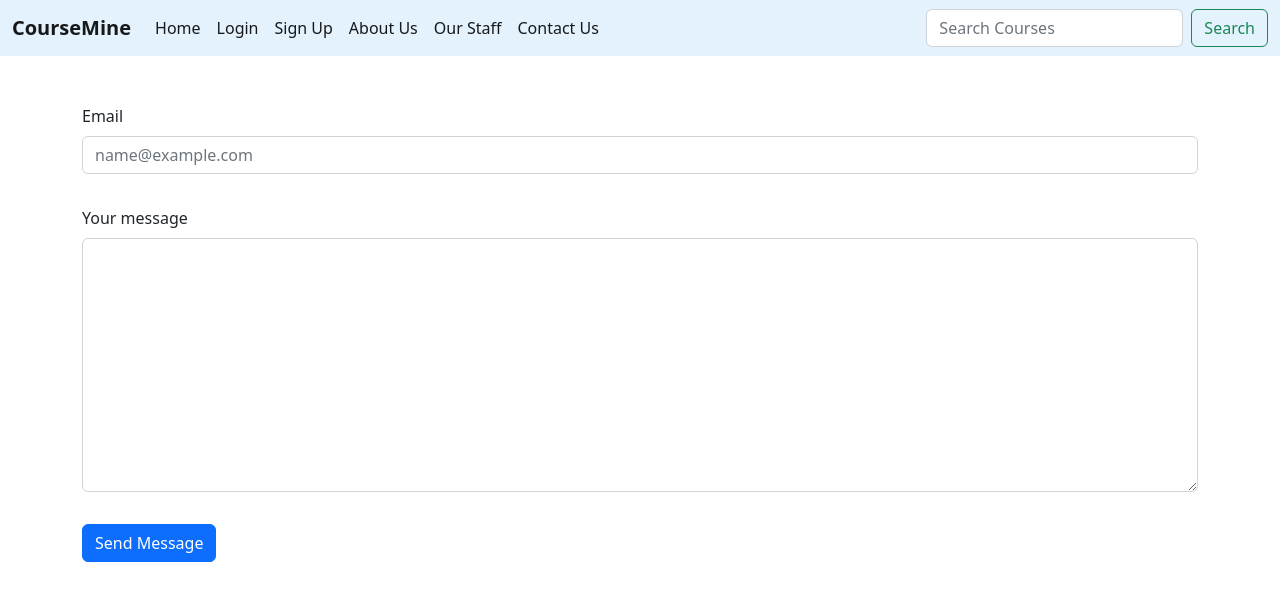
After one commit to Tommy-Burns/SchoolSystem, a Django app: page /school/contact/ in a window 1280 px wide. The commit adds this page. Shown: the top 601 px of the page. Run offline with Django 3.2, Linux system fonts and the light colour scheme; parts of the project's set-up code (start-up, migrations or seed data) failed here and were passed over.

Commit message:
up to contact us form

```diff
--- /dev/null
+++ b/school/templates/contact.html
@@ -0,0 +1,18 @@
+{% extends 'base.html' %}
+
+{% block content %}
+<br><br>
+<form action="" class="row g-3">
+    <div class="mb-3">
+        <label for="exampleFormControlInput1" class="form-label">Email</label>
+        <input type="email" class="form-control" id="exampleFormControlInput1" placeholder="name@example.com">
+      </div>
+      <div class="mb-3">
+        <label for="exampleFormControlTextarea1" class="form-label">Your message</label>
+        <textarea class="form-control" id="exampleFormControlTextarea1" rows="10"></textarea>
+      </div>
+      <div class="col-auto">
+        <button type="submit" class="btn btn-primary mb-3">Send Message</button>
+      </div>
+</form>
+{% endblock content %}
--- a/school/urls.py
+++ b/school/urls.py
@@ -4,4 +4,6 @@ from . import views
 
 urlpatterns = [
     path('', views.index, name='home'),
+    path('contact/', views.contact, name='contact'),
+    path('<int:course_id>', views.details, name='details'),
 ]
--- a/school/views.py
+++ b/school/views.py
@@ -1,5 +1,7 @@
+import django
 from django.shortcuts import render
 from django.http import HttpResponse as HR
+from django.shortcuts import get_object_or_404
 from .models import Courses
 
 # Create your views here.
@@ -11,9 +13,22 @@ def index(request):
     else:
         courses = Courses.objects.all()
     if len(courses) == 0:
-        return render(request, 'index.html', {'null': null_text})
+        return render(request, 'index.html', {
+            'null': null_text,
+            'searchTerm': searchTerm,
+            })
     else:
         return render(request, 'index.html', {
             'courses': courses,
             'searchTerm': searchTerm,
         })
+
+
+def details(request, course_id):
+    course = get_object_or_404(Courses, pk=course_id)
+    return render(request, 'details.html', {
+        'course': course,
+    })
+
+def contact(request):
+    return render(request, 'contact.html')
--- a/school_system/templates/base.html
+++ b/school_system/templates/base.html
@@ -12,14 +12,14 @@
 </head>
 <nav class="navbar navbar-expand-lg" style="background-color: #e3f2fd;">
     <div class="container-fluid">
-      <a class="navbar-brand" href="{% url 'index' %}">Course Mine</a>
+      <a class="navbar-brand" href="{% url 'index' %}"><b>CourseMine</b></a>
       <button class="navbar-toggler" type="button" data-bs-toggle="collapse" data-bs-target="#navbarSupportedContent" aria-controls="navbarSupportedContent" aria-expanded="false" aria-label="Toggle navigation">
         <span class="navbar-toggler-icon"></span>
       </button>
       <div class="collapse navbar-collapse" id="navbarSupportedContent">
         <ul class="navbar-nav me-auto mb-2 mb-lg-0">
           <li class="nav-item">
-            <a class="nav-link active" aria-current="page" href="#">Home</a>
+            <a class="nav-link active" aria-current="page" href="{% url 'index' %}">Home</a>
           </li>
           <li class="nav-item">
             <a class="nav-link active" aria-current="page" href="#">Login</a>
@@ -30,26 +30,26 @@
           <li class="nav-item">
             <a class="nav-link active" aria-current="page" href="#">About Us</a>
           </li>
-          </li>
           <li class="nav-item">
             <a class="nav-link active" aria-current="page" href="#">Our Staff</a>
           </li>
-          </li>
           <li class="nav-item">
-            <a class="nav-link active" aria-current="page" href="#">Contact Us</a>
+            <a class="nav-link active" aria-current="page" href="{% url 'contact' %}">Contact Us</a>
           </li>
 
         </ul>
-        <form class="d-flex" role="search">
+        <form class="d-flex" role="search" action="{% url 'index' %}">
           <input class="form-control me-2" type="text" placeholder="Search Courses" aria-label="Search" name="searchCourse">
           <button class="btn btn-outline-success" type="submit">Search</button>
         </form>
       </div>
     </div>
   </nav>
-
-<div class="container">
+<body>
+  <div class="container">
      {% block content %}
     {% endblock content %}
 </div>
+</body>
+
 </html>
```
Also changed, not shown: school/templates/details.html (added, +29 -0 lines), school/templates/index.html (+5 -5 lines).
